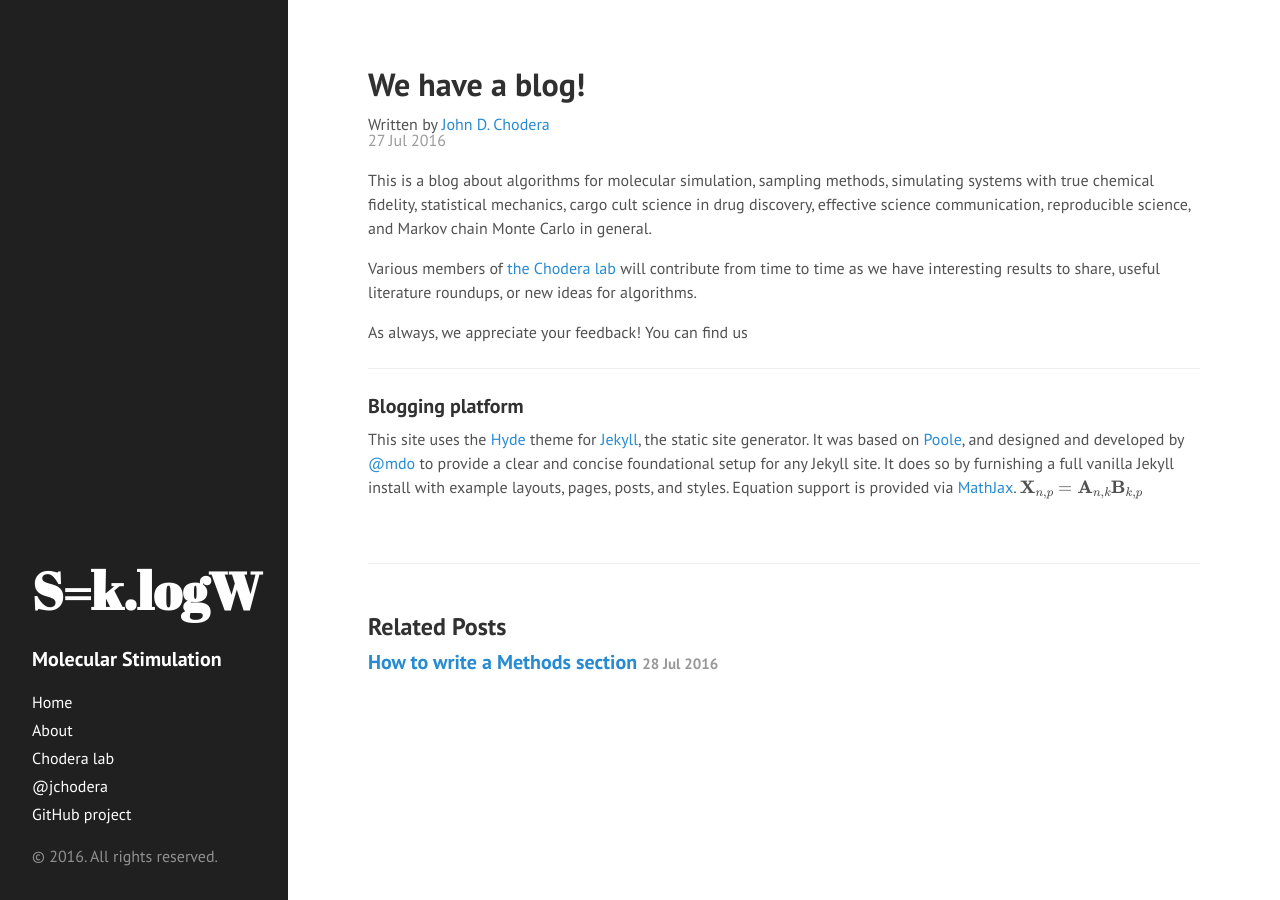
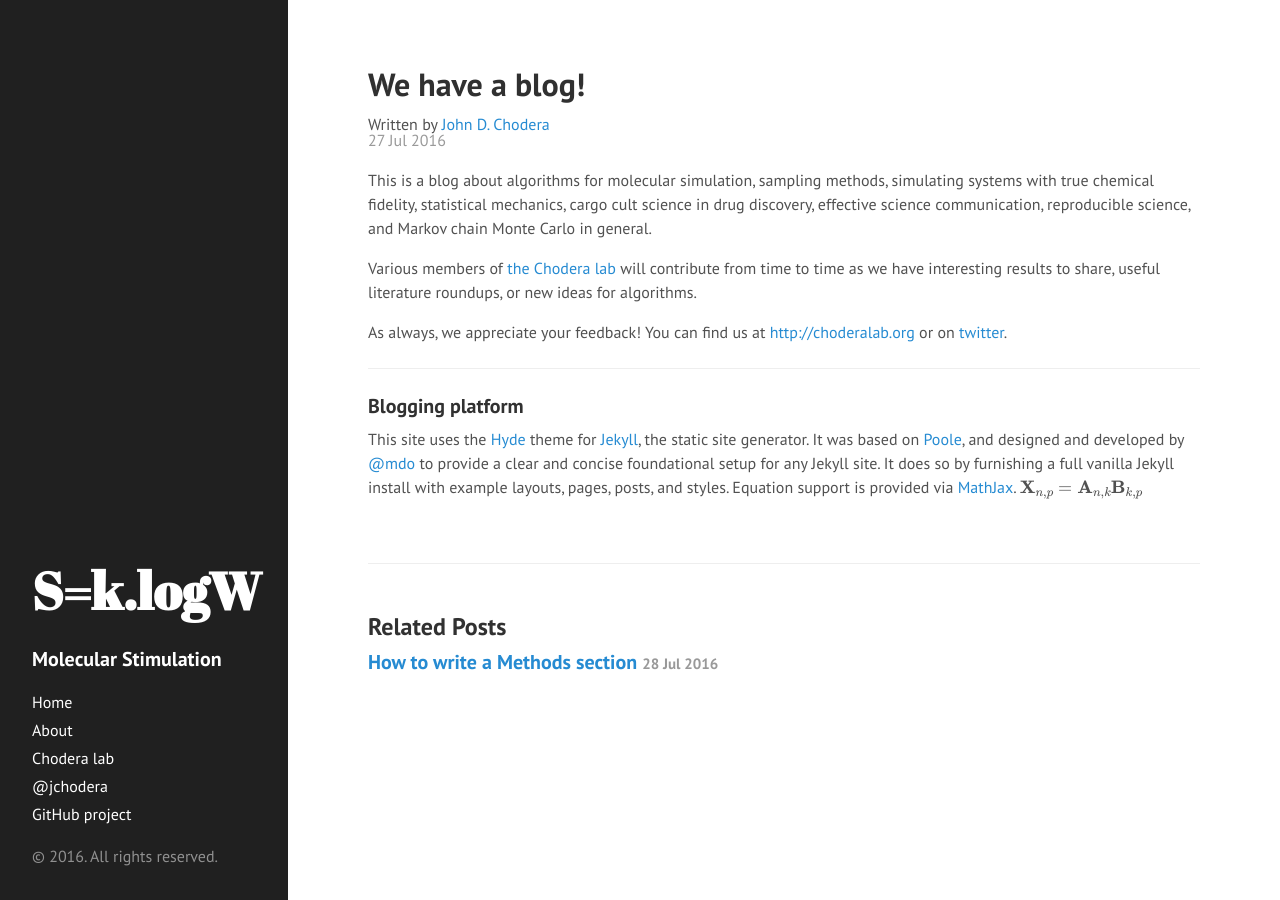
Before and after one commit to choderalab/klogw, a Jekyll site: the page built from _posts/2016-06-26-introduction.md, in a window 1280 px wide. Built offline with Jekyll 4.4.1, drawn with Linux system fonts in a browser that asks for light colours; formulas are drawn with MathJax 3.

Commit message:
Fix incomplete sentence in introduction

```diff
--- a/_posts/2016-06-26-introduction.md
+++ b/_posts/2016-06-26-introduction.md
@@ -10,7 +10,7 @@ This is a blog about algorithms for molecular simulation, sampling methods, simu
 
 Various members of [the Chodera lab](http://choderalab.org) will contribute from time to time as we have interesting results to share, useful literature roundups, or new ideas for algorithms.
 
-As always, we appreciate your feedback! You can find us
+As always, we appreciate your feedback! You can find us at [http://choderalab.org](http://choderalab.org) or on [twitter](https://twitter.com/jchodera).
 
 -----
 
```
